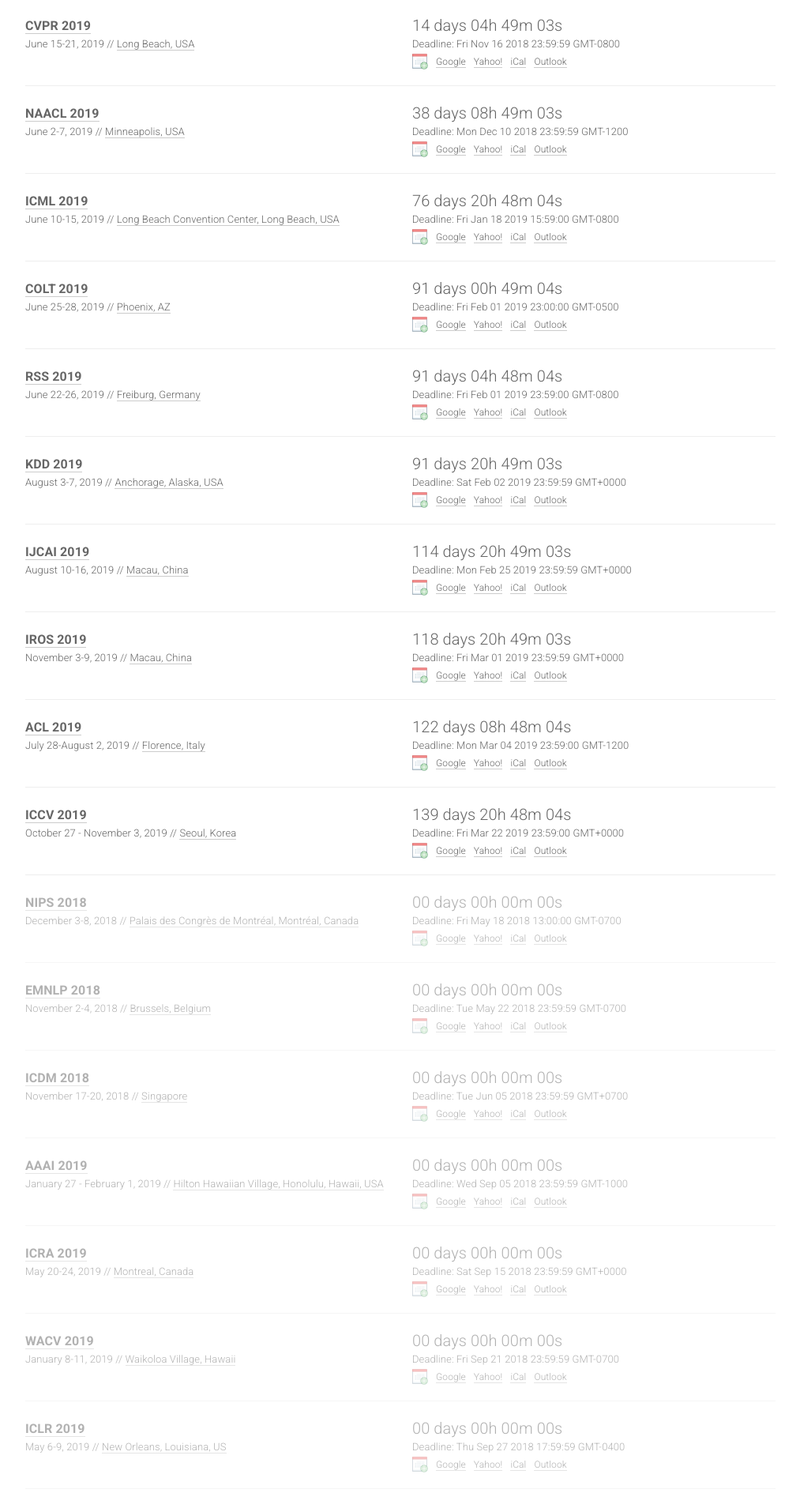
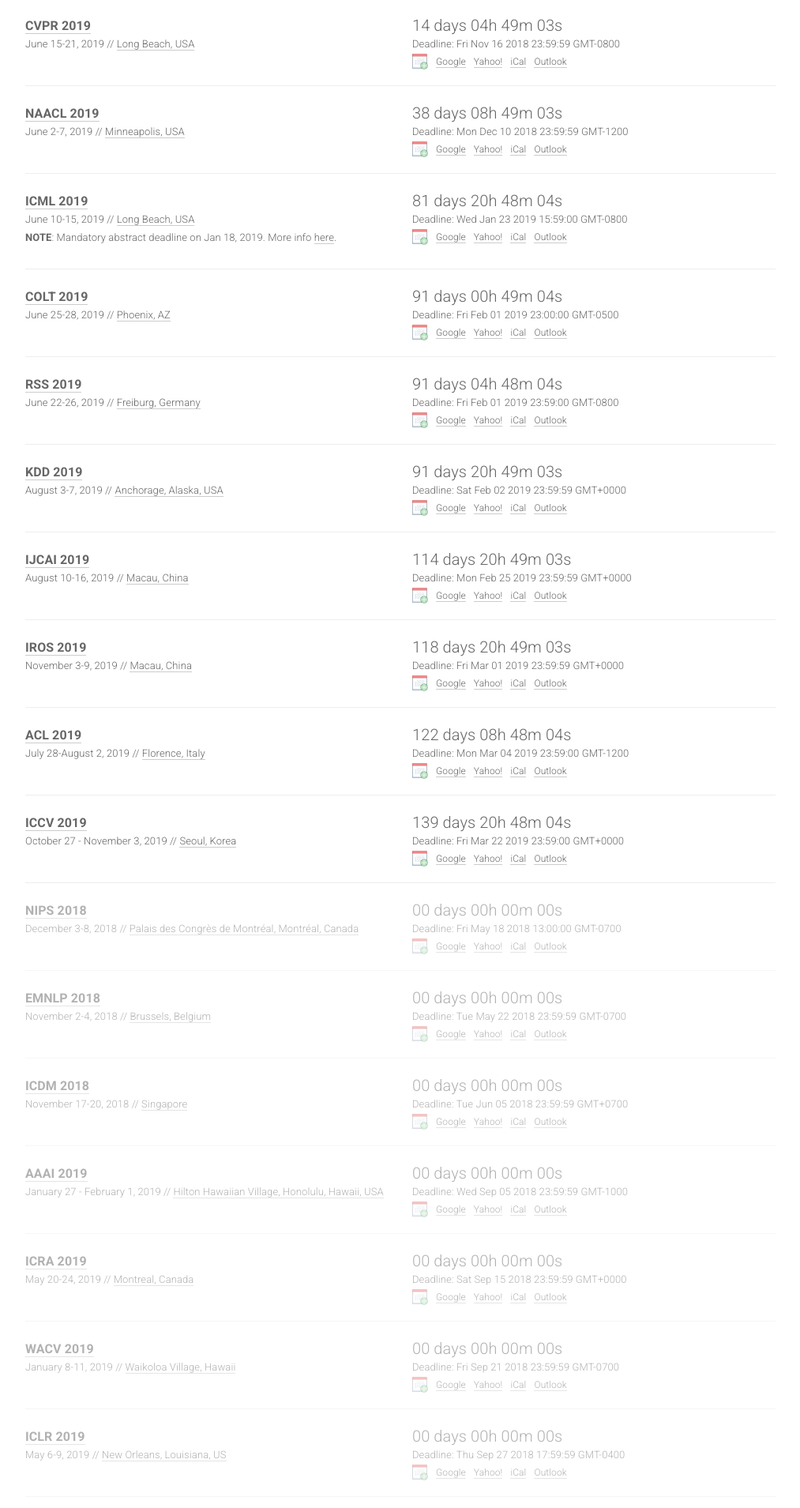
Before and after one commit to paperswithcode/ai-deadlines, a Jekyll site: the page built from index.html, in a window 1280 px wide. Shown: the part 324-2233 px from the top of the page at 79% size, without its empty margins (133-1146 px from the left). Built offline with Jekyll 4.4.1, drawn with Linux system fonts in a browser that asks for light colours; nearby versions of some CDN libraries; comment, search, counter and statistics services are not loaded.

Commit message:
Adds a meta note field

```diff
--- a/_data/conferences.yml
+++ b/_data/conferences.yml
@@ -35,11 +35,12 @@
   year: 2019
   id: icml19
   link: https://icml.cc/Conferences/2019
-  deadline: "2019-01-18 15:59:00"
+  deadline: "2019-01-23 15:59:00"
   timezone: America/Los_Angeles
   date: June 10-15, 2019
-  place: Long Beach Convention Center, Long Beach, USA
+  place: Long Beach, USA
   sub: ML
+  note: "<b>NOTE</b>: Mandatory abstract deadline on Jan 18, 2019. More info <a href='https://icml.cc/Conferences/2019/CallForPapers'>here</a>."
 
 - name: COLT
   year: 2019
--- a/_layouts/home.html
+++ b/_layouts/home.html
@@ -63,6 +63,11 @@
                   <div class="meta">
                     {{conf.date}} // <a href="http://maps.google.com/?q={{conf.place}}">{{conf.place}}</a>
                   </div>
+                  {% if conf.note %}
+                  <div class="note">
+                    {{conf.note}}
+                  </div>
+                  {% endif %}
               </div>
               <div class="col-xs-12 col-sm-6">
                 <span class="timer"></span>
--- a/static/css/deadlines.css
+++ b/static/css/deadlines.css
@@ -102,6 +102,11 @@ footer {
   font-size: 13px;
 }
 
+.note {
+  font-size: 13px;
+  margin-bottom: 5px;
+}
+
 .timer {
   font-size: 20px;
 }
```
